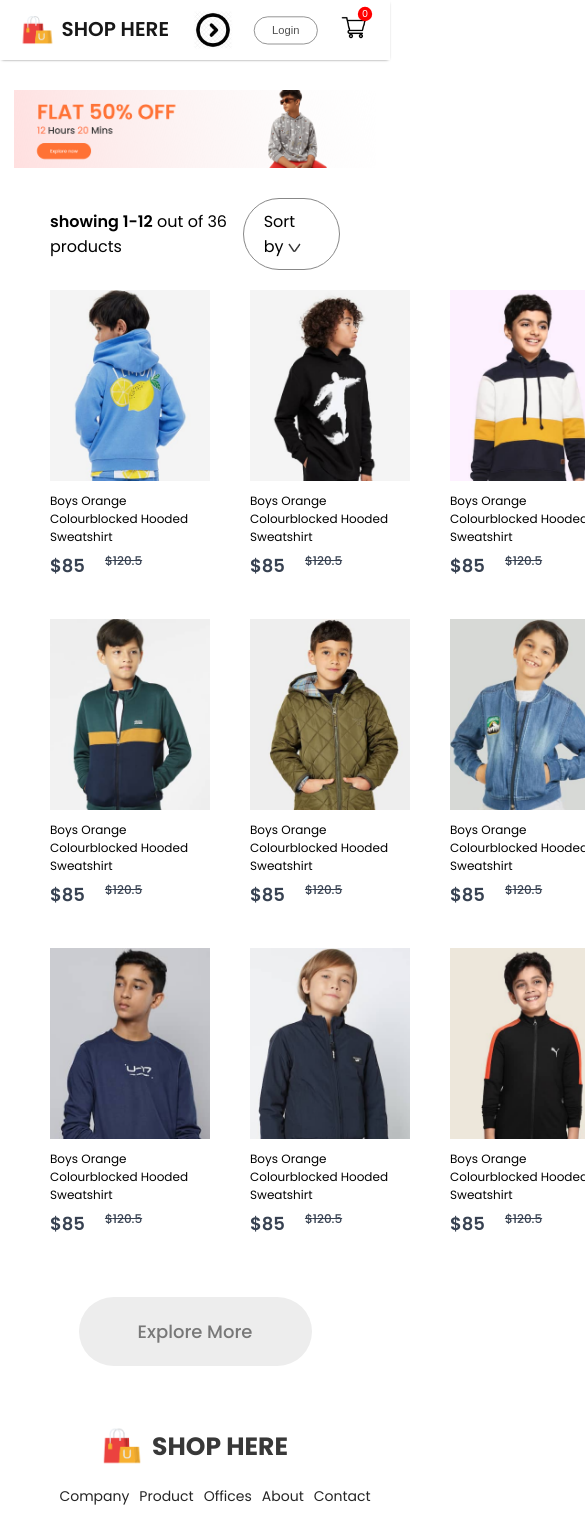
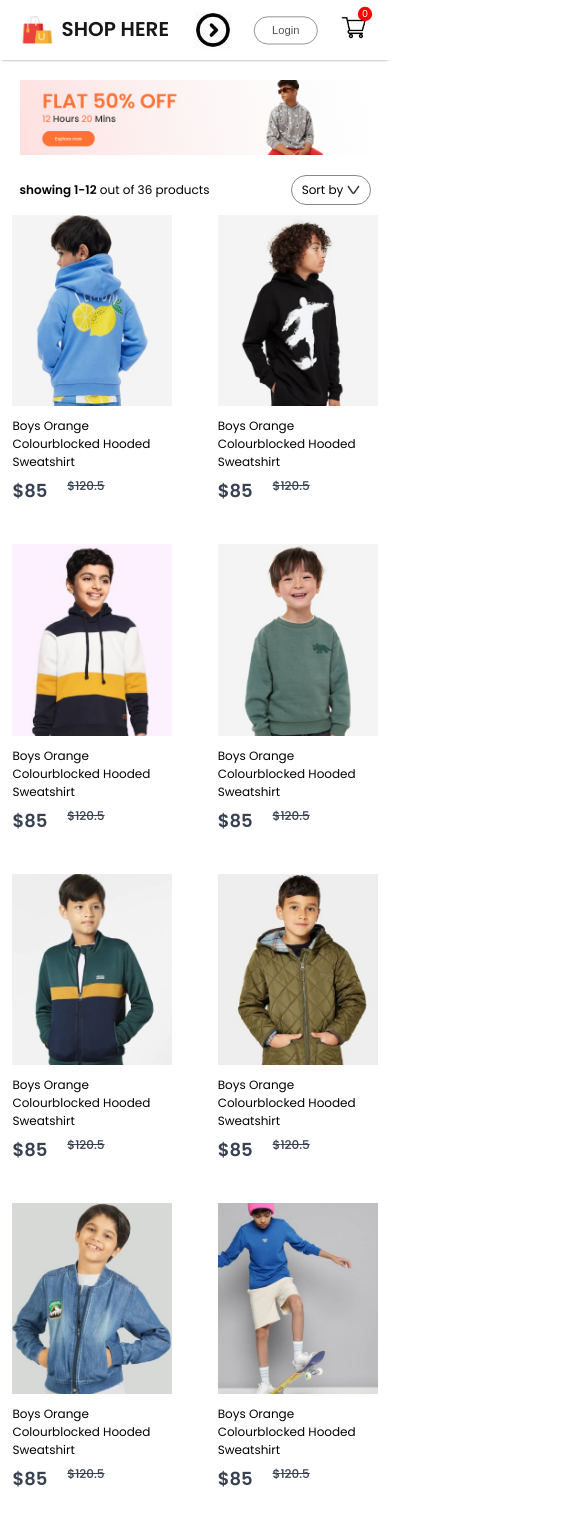
Before and after one commit to Bhaskar977/ShopHere, a React (Create React App) app in the folder frontend/: page /kids in a window 390 px wide. Shown: the top 1525 px of the page, 585 px wide, since content can reach past the window. Built offline with nearby package versions, Linux system fonts and the light colour scheme.

Commit message:
login page responsiveness done

```diff
--- a/frontend/src/Pages/CSS/LoginSignup.css
+++ b/frontend/src/Pages/CSS/LoginSignup.css
@@ -66,3 +66,56 @@
     font-size: 18px;
     font-weight: 500;
 }
+
+@media(max-width:1280px){
+    .loginsignup{
+        height: 170vh;
+        padding-top: 50px;
+    }
+    .loginsinup-container{
+        width: auto;
+        max-width: 500px;
+        max-height: 500px;
+    }
+    .loginsinup-container h1{
+        margin: 10px 0;
+    }
+    .loginsignup-fields{
+        gap: 20px;
+        margin-top: 20px;
+    }
+    .loginsignup-fields input{
+        height: 65px;
+        width: 95%;
+    }
+    .loginsinup-container button{
+        width: 100%;
+    }
+    .loginsignup-login{
+        font-size: 16px;
+    }
+    .loginsingnup-agree{
+        font-size: 14px;
+        gap: 10px;
+    }
+}
+
+@media(max-width:800px){
+    .loginsinup-container{
+        height: 150vh;
+        padding: 20px 30px;
+    }
+    .loginsinup-container h1{
+        font-size: 24px;
+    }
+    .loginsignup-fields{
+        margin-top: 20px;
+    }
+    .loginsignup-fields input{
+        height: 50px;
+    }
+    .loginsinup-container button{
+        height: 50px;
+        font-size: 16px;
+    }
+}
--- a/frontend/src/Pages/CSS/ShopCategory.css
+++ b/frontend/src/Pages/CSS/ShopCategory.css
@@ -40,3 +40,58 @@
     font-size: 18px;
     font-weight: 500;
 }
+
+/* Media Query */
+
+@media(max-width:1280px){
+    .shopcategory-banner{
+        margin: 20px auto;
+        width: 90%;
+    }
+    .shopCategory-indexSort{
+        width: 90%;
+        margin: auto;
+    }
+    .shopcategory-sort{
+        padding: 5px 10px;
+        font-size: 12px;
+    }
+    .shopCategory-indexSort p{
+        font-size: 12px;
+    }
+    .shopcategory-products{
+        width: 90%;
+        margin:10px auto;
+        row-gap: 40px;
+    }
+    .shopcategory-products .item{
+        margin: auto;
+    }
+    .shopcategory-loadmore{
+        margin: 60px auto;
+        width: 200px;
+        height: 60px;
+        font-size: 16px;
+    }
+}
+
+@media(max-width:800px){
+    .shopcategory-banner{
+        width: 90%;
+    }
+    .shopcategory-products{
+        width: 95%;
+    }
+    .shopcategory-loadmore{
+        margin: 60px auto;
+        width: 150px;
+        height: 40px;
+        font-size: 13px;
+    }
+}
+
+@media(max-width:500px){
+    .shopcategory-products{
+        grid-template-columns: 1fr 1fr;
+    }
+}
```
